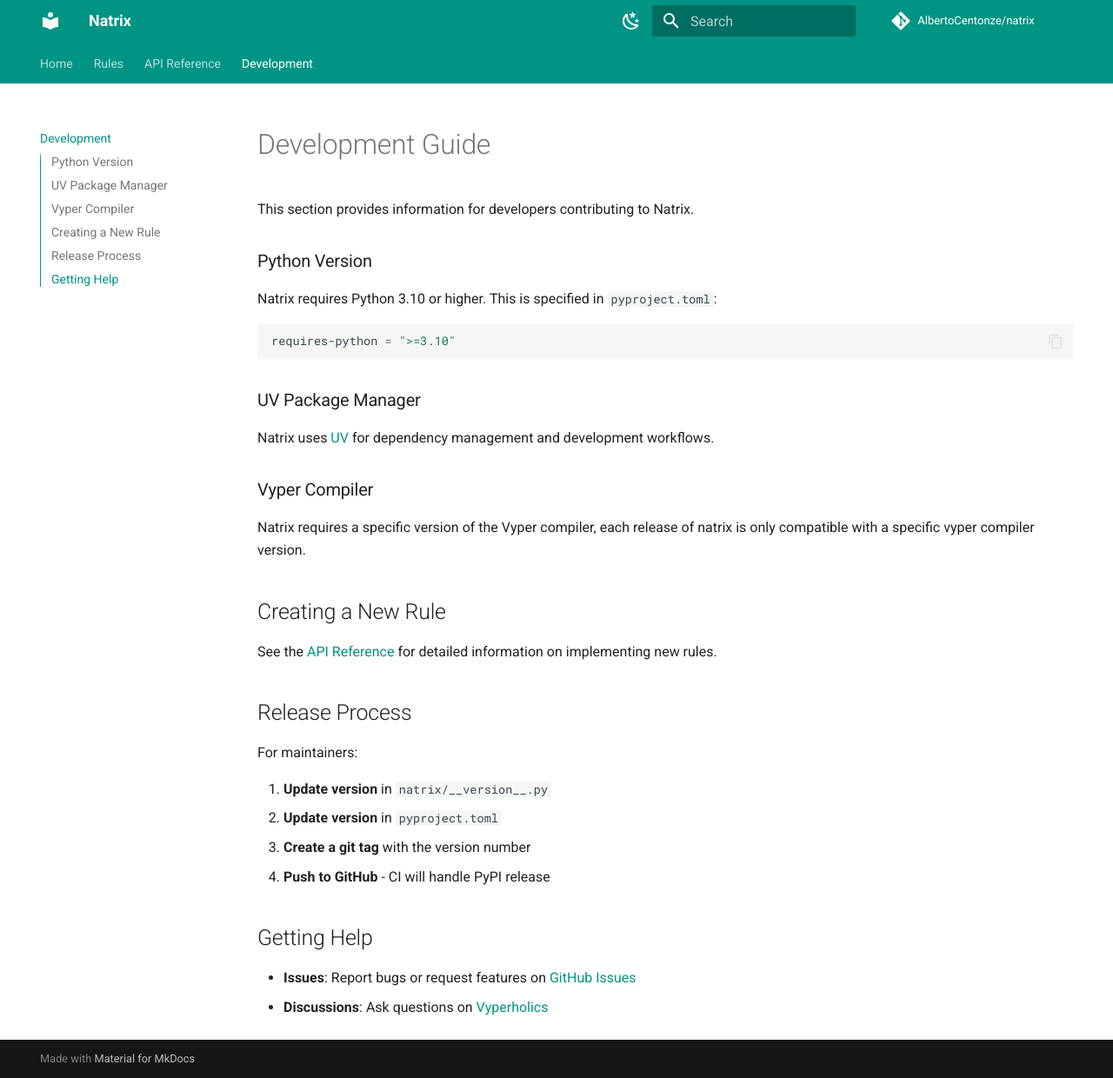
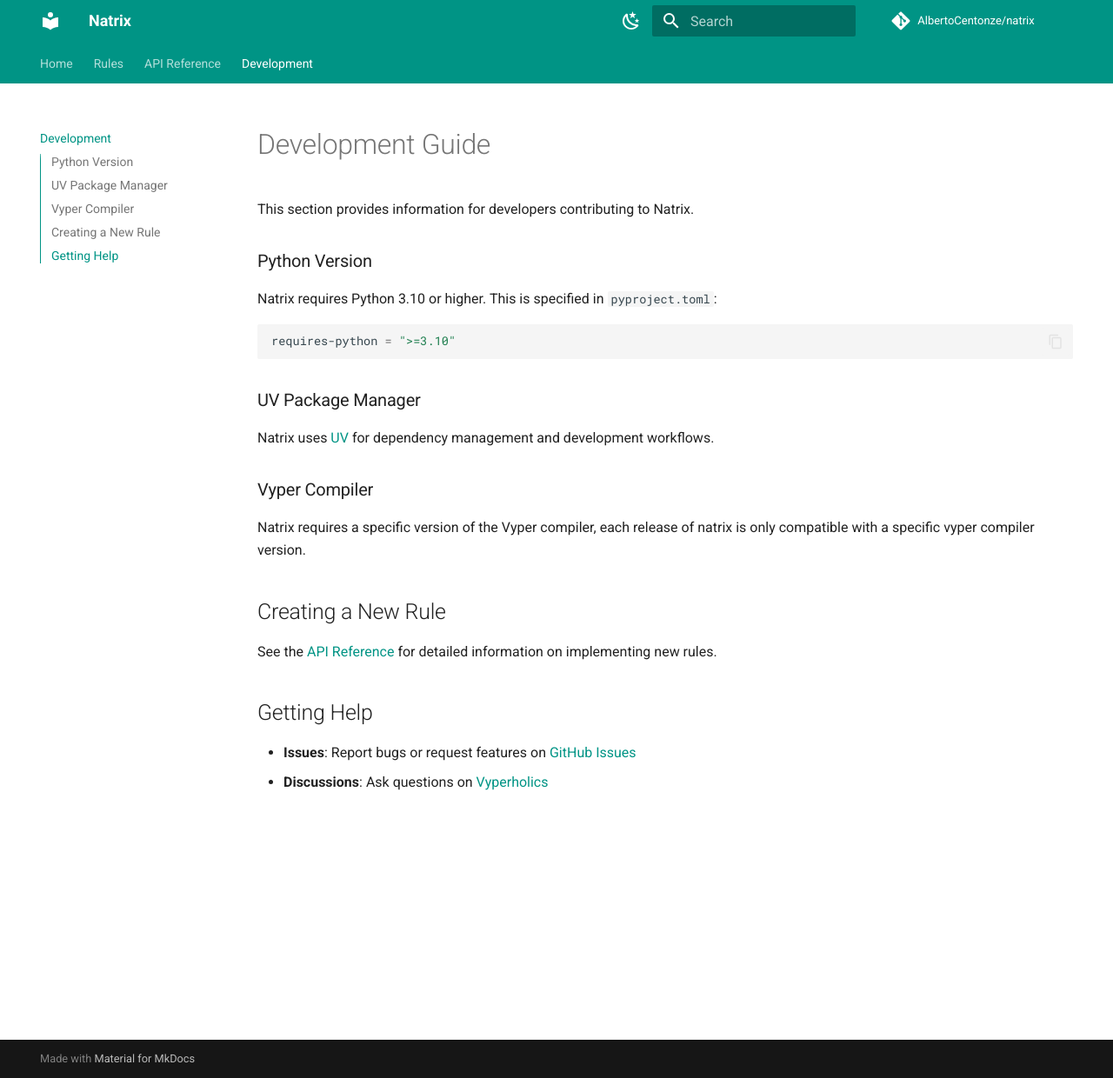
Before and after one commit to AlbertoCentonze/natrix, an MkDocs documentation site: the page built from docs/development/index.md, in a window 1280 px wide and 1240 px high. Shown: the whole window at 87% size. Built offline with MkDocs 1.6.1 and Material for MkDocs 9.7.7, drawn with Linux system fonts in a browser that asks for light colours; comment, search, counter and statistics services are not loaded.

Commit message:
chore: add bump2version

```diff
--- a/docs/development/index.md
+++ b/docs/development/index.md
@@ -21,15 +21,6 @@
 
 See the [API Reference](../api/index.md#creating-rules) for detailed information on implementing new rules.
 
-## Release Process
-
-For maintainers:
-
-1. **Update version** in `natrix/__version__.py`
-2. **Update version** in `pyproject.toml`
-3. **Create a git tag** with the version number
-4. **Push to GitHub** - CI will handle PyPI release
-
 ## Getting Help
 
 - **Issues**: Report bugs or request features on [GitHub Issues](https://github.com/albertocentonze/natrix/issues)
--- a/pyproject.toml
+++ b/pyproject.toml
@@ -14,6 +14,7 @@
     "mkdocs-material>=9.5.26",
     "vyper==0.4.1",
     "snekmate==0.1.1",
+    "bump2version>=1.0.1",
 ]
 [project.scripts]
 natrix = "natrix.__main__:main"
```
Also changed, not shown: .bumpversion.cfg (added), 1 other file.
